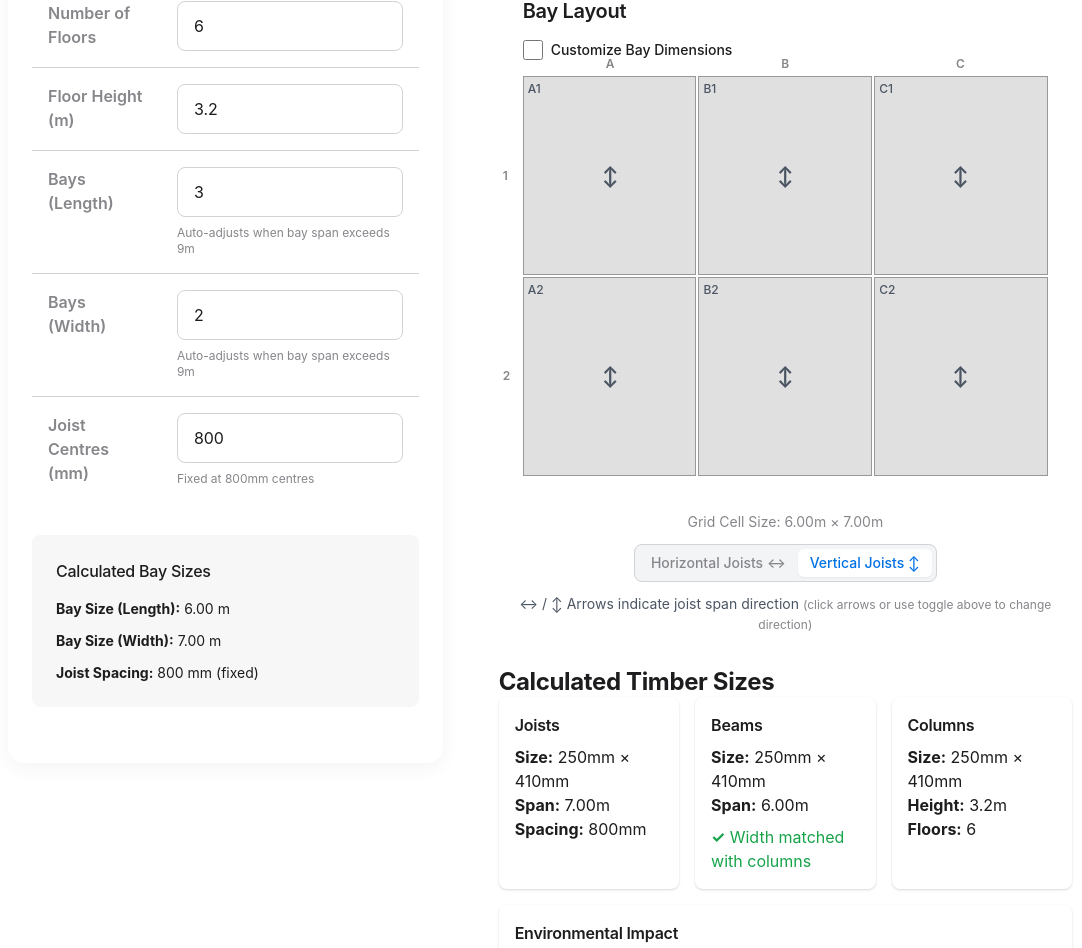
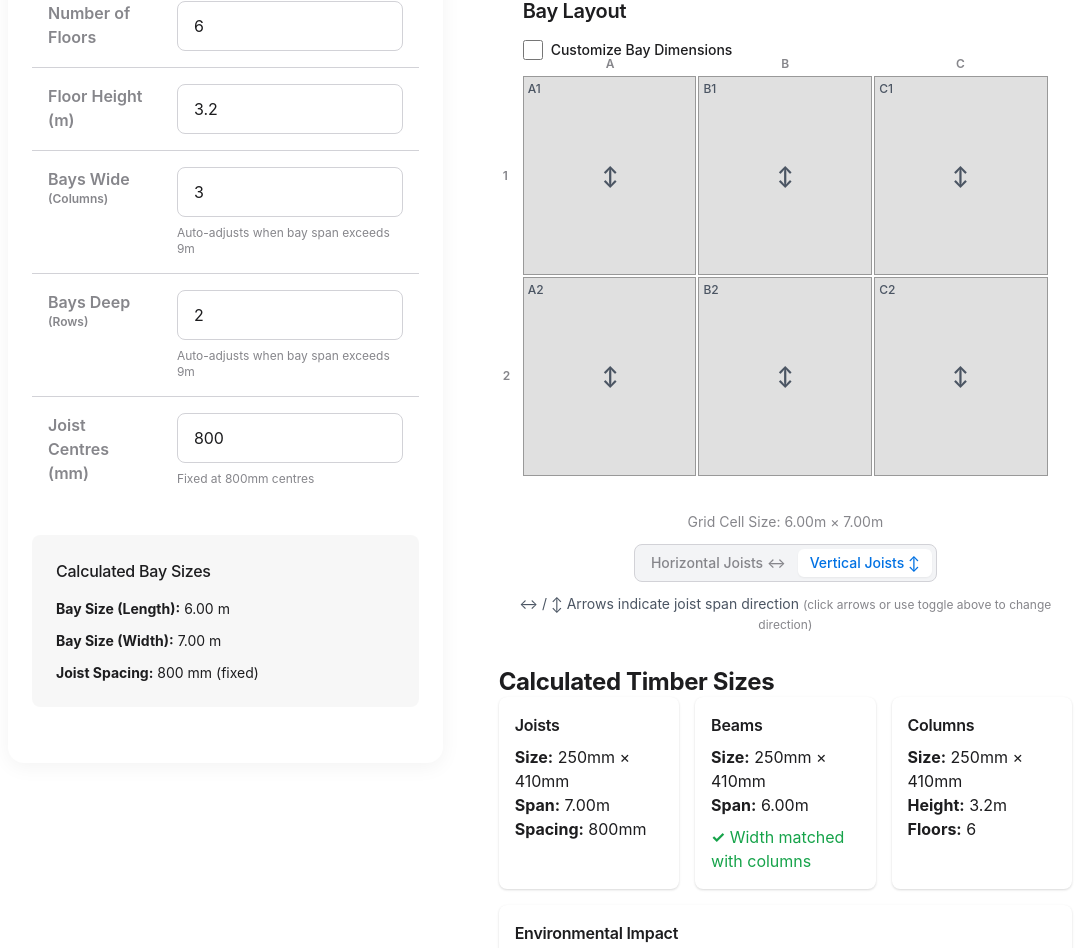
Before and after one commit to Gilbert-Studio-Newbe/MASSLAM-ATC, a Next.js app: page / in a window 1280 px wide. Shown: the part 798-1746 px from the top of the page, without its empty margins (88-1170 px from the left). Built offline with nearby package versions, Linux system fonts and the light colour scheme.

Commit message:
Improve clarity by renaming dimension labels to 'Bays Wide' and 'Bays Deep' with column/row references

```diff
--- a/src/components/TimberCalculator.js
+++ b/src/components/TimberCalculator.js
@@ -840,7 +840,9 @@ export default function TimberCalculator() {
                 </div>
 
                 <div className="apple-specs-row">
-                  <div className="apple-specs-label">Bays (Length)</div>
+                  <div className="apple-specs-label">Bays Wide
+                    <div className="text-xs" style={{ color: 'var(--apple-text-secondary)' }}>(Columns)</div>
+                  </div>
                   <div className="apple-specs-value">
                     <input
                       type="number"
@@ -862,7 +864,9 @@ export default function TimberCalculator() {
                 </div>
 
                 <div className="apple-specs-row">
-                  <div className="apple-specs-label">Bays (Width)</div>
+                  <div className="apple-specs-label">Bays Deep
+                    <div className="text-xs" style={{ color: 'var(--apple-text-secondary)' }}>(Rows)</div>
+                  </div>
                   <div className="apple-specs-value">
                     <input
                       type="number"
```
